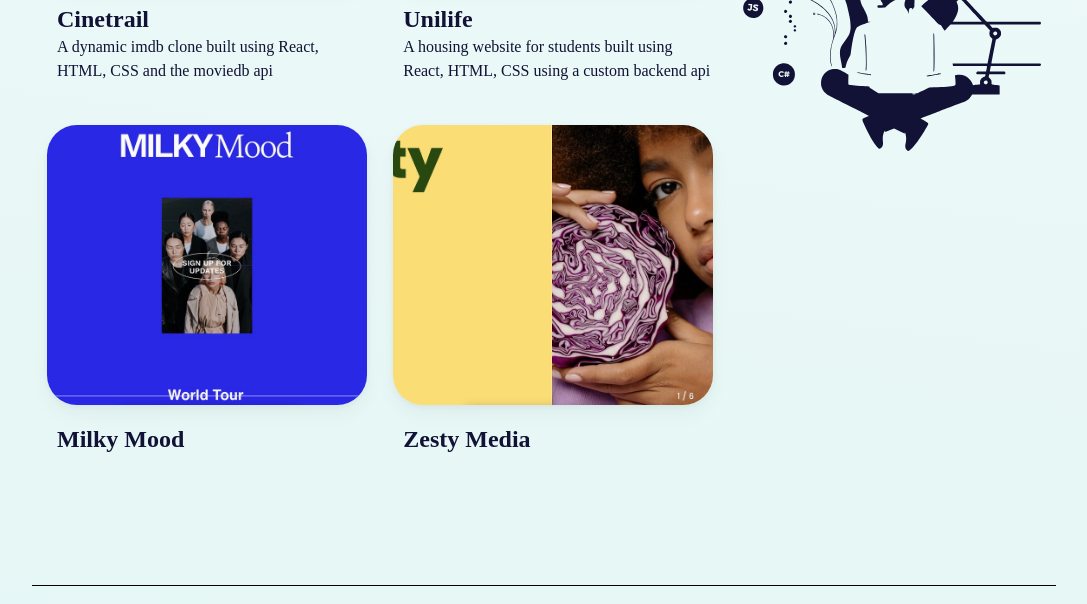
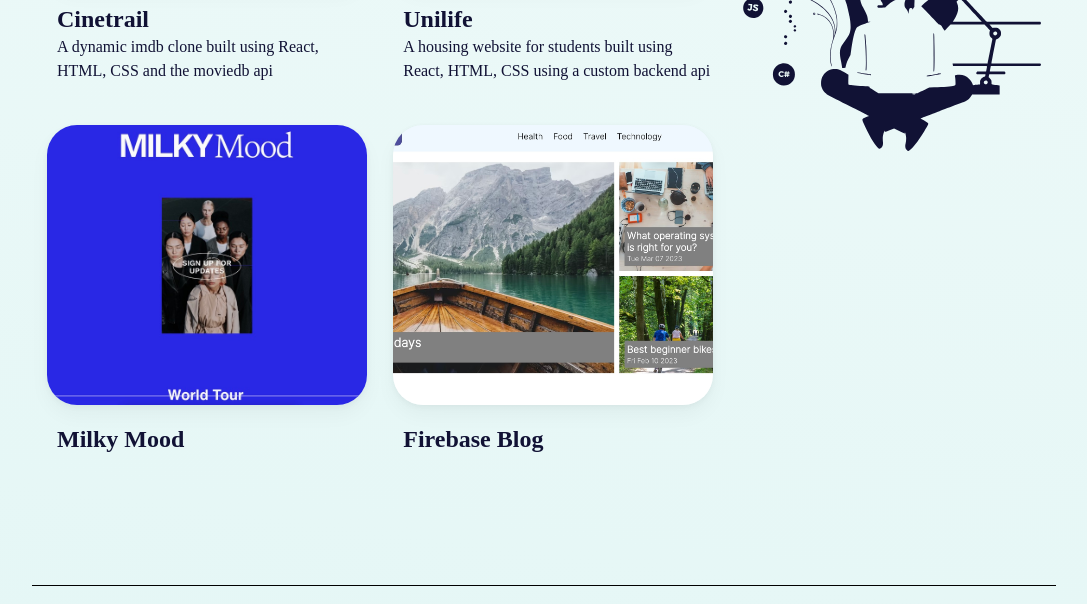
Before and after one commit to Erzyelc/Test_Portfolio, a plain HTML site: page index.html in a window 1280 px wide. Shown: the part 2339-2943 px from the top of the page, without its empty margins (96-1183 px from the left). Drawn offline with Linux system fonts and the light colour scheme; a web font is replaced by a local one.

Commit message:
added new project

```diff
--- a/index.html
+++ b/index.html
@@ -218,8 +218,8 @@
         <div class="box milkymood">
           <h5><a href="https://codesandbox.io/s/milky-mood-ycg30">Milky Mood</a></h5>
         </div>
-        <div class="box zesty">
-          <h5><a href="https://zesty-rjc.netlify.app">Zesty Media</a></h5>
+        <div class="box firebase">
+          <h5><a href="https://personal-firebase-blog.netlify.app/">Firebase Blog</a></h5>
           </div>
         </div>
         </div>
--- a/styles.css
+++ b/styles.css
@@ -193,8 +193,8 @@
     background-size: cover;
   }
 
-  .zesty{
-    background: url('97411843-96EE-49F7-9DCE-A08AC68CC618_1_105_c.jpeg');
+  .firebase{
+    background: url('Screenshot\ 2023-03-07\ at\ 4.20.45\ PM.jpeg');
     background-position: center;
     background-size: cover;
   }
```
Also changed, not shown: Screenshot 2023-03-07 at 4.20.45 PM.jpeg (added), 1 other file.
